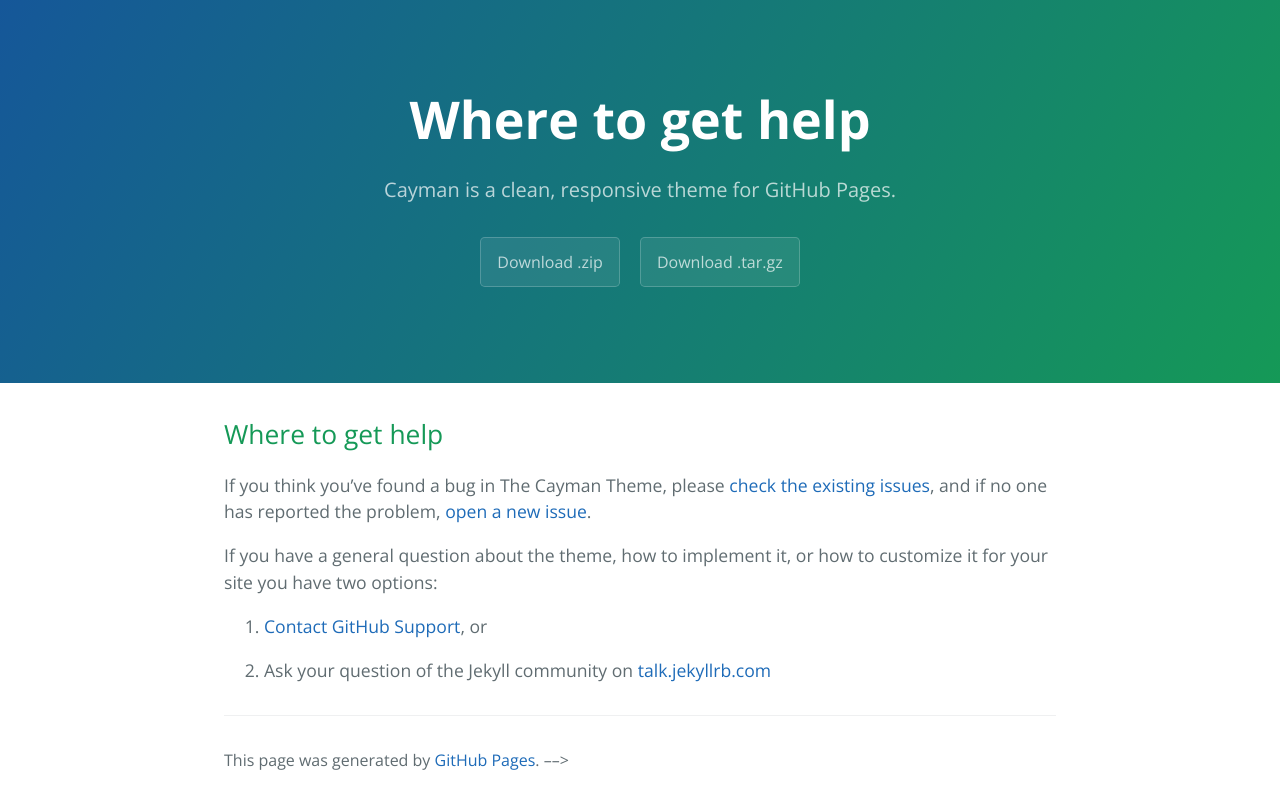
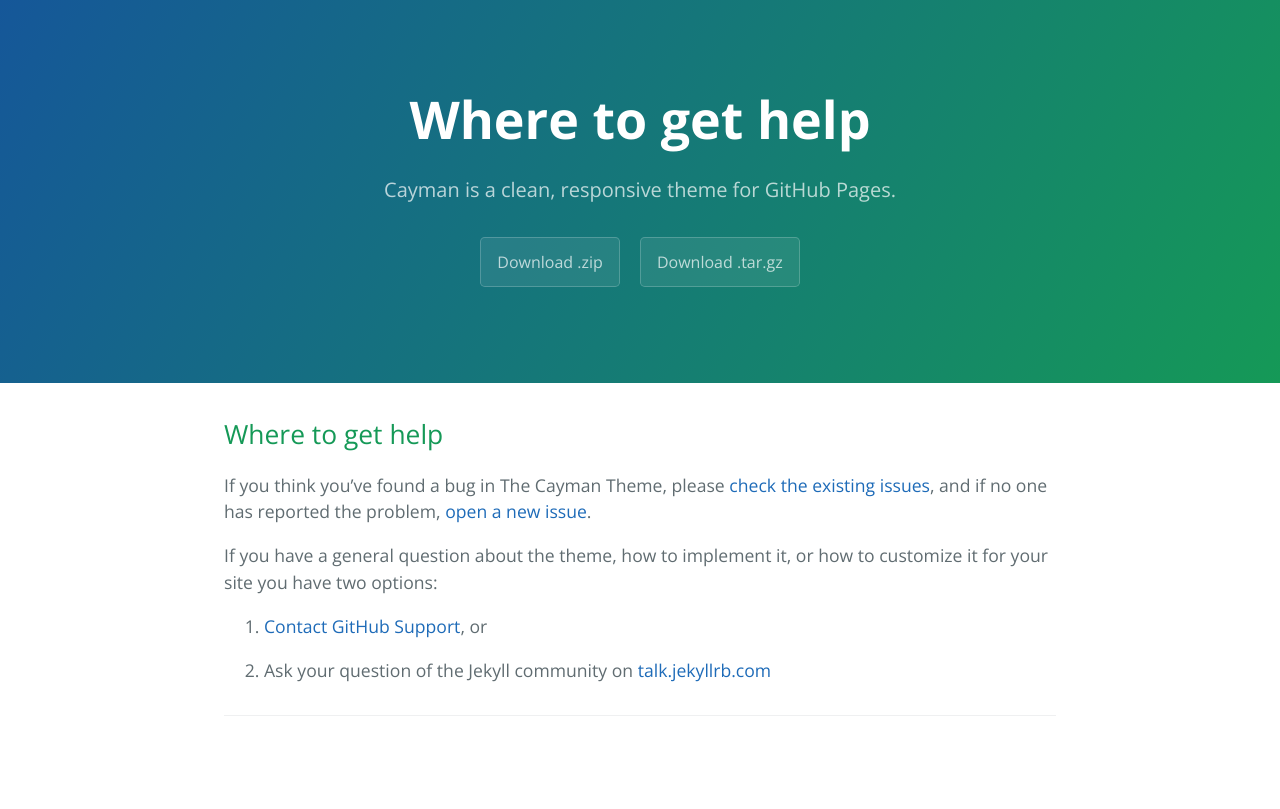
Before and after one commit to Antochino/Antochino.github.io, a Jekyll site: the page built from docs/SUPPORT.md, in a window 1280 px wide. Shown: the top 809 px of the page. Built offline with Jekyll 4.4.1, drawn with Linux system fonts in a browser that asks for light colours; our own code applies the rules of GitHub Pages for plain Markdown files.

Commit message:
Update default.html

```diff
--- a/_layouts/default.html
+++ b/_layouts/default.html
@@ -41,7 +41,7 @@
         {% if site.github.is_project_page %}
           <span class="site-footer-owner"><a href="{{ site.github.repository_url }}">{{ site.github.repository_name }}</a> is maintained by <a href="{{ site.github.owner_url }}">{{ site.github.owner_name }}</a>.</span>
         {% endif %}
-        <!–– <span class="site-footer-credits">This page was generated by <a href="https://pages.github.com">GitHub Pages</a>.</span> ––>
+       <!-- <span class="site-footer-credits">This page was generated by <a href="https://pages.github.com">GitHub Pages</a>.</span> -->
       </footer>
     </main>
   </body>
```
